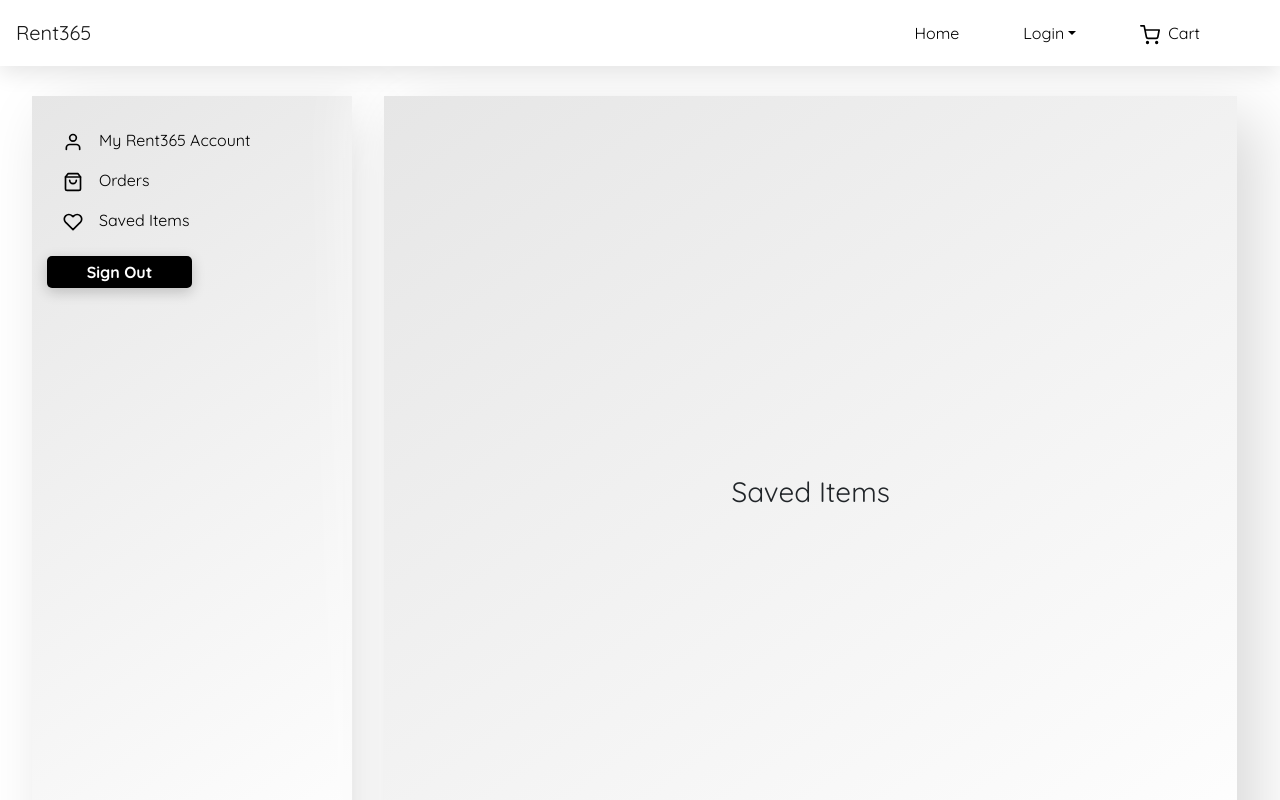
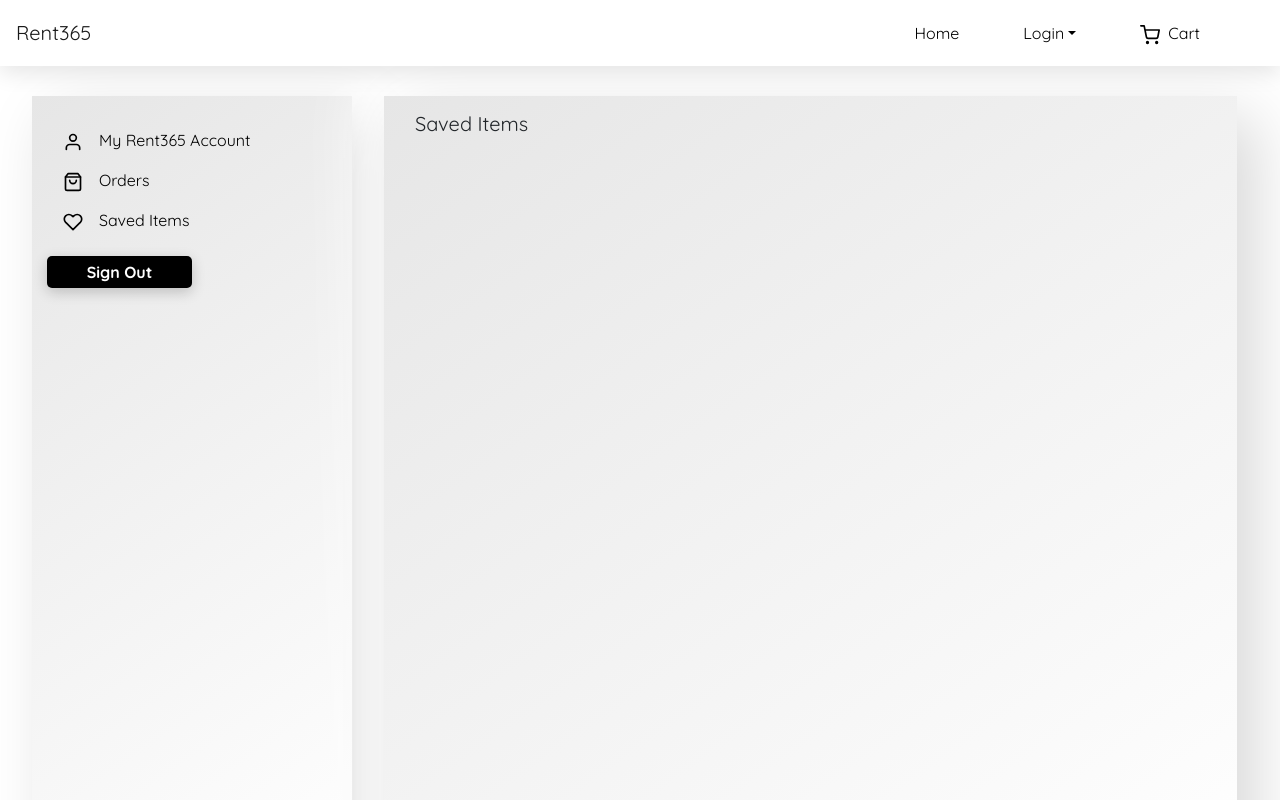
Before and after one commit to kuicpet/Rent365, a React (Create React App) app in the folder rent365/: page /customer/saved-items in a window 1280 px wide. Shown: the top 800 px of the page. Built offline with nearby package versions, Linux system fonts and the light colour scheme.

Commit message:
bg--updated

```diff
--- a/rent365/src/App.css
+++ b/rent365/src/App.css
@@ -325,8 +325,6 @@ button {
 .accountSection,
 .savedItemSection {
   display: flex;
-  align-items: center;
-  justify-content: center;
   min-height: 100vh;
   margin-top: 6rem;
   margin-left: 2rem;
@@ -335,12 +333,13 @@ button {
   box-shadow:  20px 20px 60px #d9d9d9,
                -20px -20px 60px #ffffff;
 }
+
 /**Side-Nav*/
 .side-nav {
   margin-top: 6rem;
   margin-left: 2rem;
   margin-bottom: 2rem;
-  min-height: 10vh;
+  min-height: 100vh;
   border-radius: 0px;
   border-radius: 0px;
   background: linear-gradient(145deg, #e6e6e6, #ffffff);
@@ -369,7 +368,7 @@ button {
   width: 50%;
   background-color: #000;
   color: #fff;
-  font-weight: bold;
+  font-weight: 700;
   box-shadow: 0 4px 14px 0 rgba(0,0,0,0.2);
 }
 .itemSignOut:hover {
--- a/rent365/src/components/Account.js
+++ b/rent365/src/components/Account.js
@@ -3,15 +3,16 @@ import Header from "./Header";
 import Footer from "./Footer";
 import SideNav from "./SideNav";
 
+
 const Account = () => {
     return (
         <div className="row text-center">
-            <Header />
+            <Header/>
             <SideNav/>
             <div className="col-sm-12 col-md-8 col-lg-8 accountSection">
-                <h3>Account</h3>
+                <h5 className="m-3">Account</h5>
             </div>
-            <Footer />
+            <Footer/>
         </div>
     );
 };
--- a/rent365/src/components/Header.js
+++ b/rent365/src/components/Header.js
@@ -18,7 +18,7 @@ const Header = () => {
 
     useEffect(() => {
         setUser(user)
-    },[])
+    },[user])
 
     const signOut = () => {
         localStorage.removeItem("user");
--- a/rent365/src/components/Order.js
+++ b/rent365/src/components/Order.js
@@ -9,7 +9,7 @@ const Order = () => {
             <Header />
             <SideNav/>
             <div className="col-sm-12 col-md-8 col-lg-8 orderSection">
-                <h3>Orders</h3>
+                <h5 className="m-3">Orders</h5>
             </div>
             <Footer />
         </div>
--- a/rent365/src/components/Router.js
+++ b/rent365/src/components/Router.js
@@ -1,5 +1,5 @@
 import React, { Component, Suspense } from "react";
-import { BrowserRouter, Route, Switch, Redirect } from "react-router-dom";
+import { BrowserRouter, Route, Switch } from "react-router-dom";
 import ReactLoading from "react-loading";
 
 import App from "../App";
@@ -11,10 +11,10 @@ import Account from "./Account";
 import Order from "./Order";
 import SavedItems from "./Saved-Items";
 
-const isLoggedIn = () => {
+/**const isLoggedIn = () => {
     return localStorage.getItem("user") !== null;
 };
-/** const SecureRoute = ({ component: Component, ...rest }) => {
+ const SecureRoute = ({ component: Component, ...rest }) => {
     return (
         <Route
           {...rest}
--- a/rent365/src/components/Saved-Items.js
+++ b/rent365/src/components/Saved-Items.js
@@ -9,7 +9,7 @@ const SavedItems = () => {
             <Header/>
             <SideNav/>
             <div className="col-sm-12 col-md-8 col-lg-8 savedItemSection">
-                <h3>Saved Items</h3>
+                <h5 className="m-3">Saved Items</h5>
             </div>
             <Footer/>
         </div>
```
